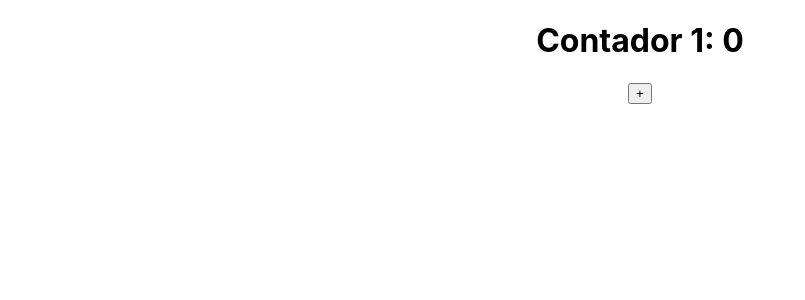
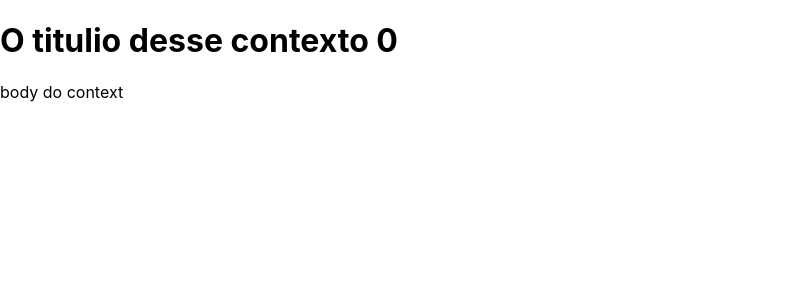
Before and after one commit to vmarinho22/studying-react-hooks, a React (Create React App) app: page / in a window 1280 px wide. Shown: the top 300 px of the page, without its empty margins (0-805 px from the left). Built offline with nearby package versions, Linux system fonts and the light colour scheme.

Commit message:
Iniciando no useContext

```diff
--- a/src/App.js
+++ b/src/App.js
@@ -1,32 +1,54 @@
-import React, { useCallback, useMemo, useState } from 'react';
+import React, { useContext, useState } from 'react';
 import './App.css';
-import P from 'prop-types';
 
-const Button = ({ incrementButton }) => {
-  return <button onClick={() => incrementButton(10)}>+</button>;
+const globalState = {
+  title: 'O titulio desse contexto',
+  body: 'body do context',
+  counter: 0,
 };
 
-Button.propTypes = {
-  incrementButton: P.func,
+const GlobalContext = React.createContext();
+
+// eslint-disable-next-line
+const Div = ({ children }) => {
+  return (
+    <>
+      <H1 />
+      <P />
+    </>
+  );
+};
+
+// eslint-disable-next-line
+const H1 = ({ children }) => {
+  const theContext = useContext(GlobalContext);
+  const {
+    contextState: { title, counter },
+  } = theContext;
+  return (
+    <h1>
+      {title} {counter}
+    </h1>
+  );
+};
+
+// eslint-disable-next-line
+const P = ({ children }) => {
+  const theContext = useContext(GlobalContext);
+  const {
+    contextState: { body },
+    setContextState,
+  } = theContext;
+  return <p onClick={() => setContextState((s) => ({ ...s, counter: s.counter + 1 }))}>{body}</p>;
 };
 
 function App() {
-  const [counter, setCounter] = useState(0);
-
-  // useCallBack
-  const incrementCounter = useCallback((num) => {
-    setCounter((c) => c + num);
-  }, []);
-
-  const btn = useMemo(() => {
-    return <Button incrementButton={incrementCounter}>cont 1 = +</Button>;
-  }, [incrementCounter]);
+  const [contextState, setContextState] = useState(globalState);
 
   return (
-    <div className="App">
-      <h1>Contador 1: {counter}</h1>
-      {btn}
-    </div>
+    <GlobalContext.Provider value={{ contextState, setContextState }}>
+      <Div />
+    </GlobalContext.Provider>
   );
 }
 
```
Also changed, not shown: .eslintrc.js.
